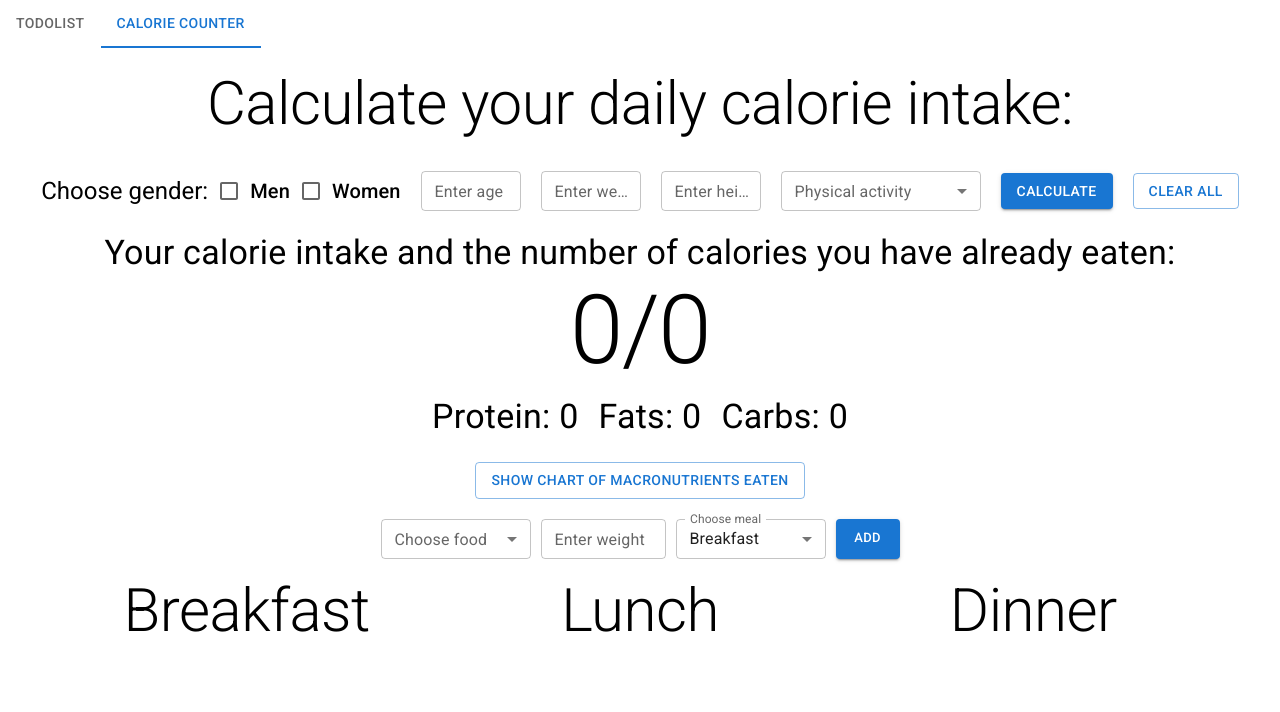
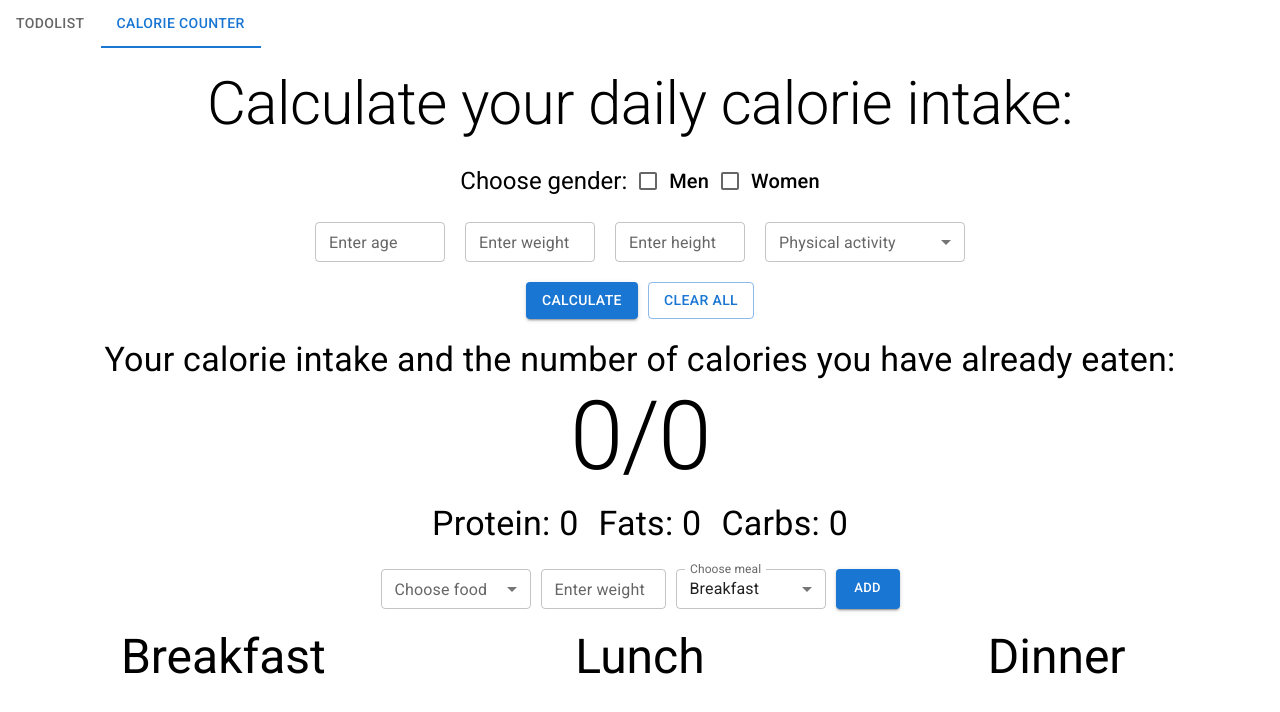
Before and after one commit to kittensgit/my-todo, a React (Create React App) app: page /calorie in a window 1280 px wide. Shown: the top 712 px of the page. Built offline with nearby package versions, Linux system fonts and the light colour scheme.

Commit message:
refactoring + little bit adaptive

```diff
--- a/src/components/meal/Meal.jsx
+++ b/src/components/meal/meals/Meal.jsx
@@ -79,14 +79,8 @@ const Meal = ({
     };
 
     return (
-        <Box
-            mx={2}
-            mt={2}
-            sx={{
-                width: '400px',
-            }}
-        >
-            <Typography sx={{ textAlign: 'center' }} variant="h2">
+        <Box className="meal">
+            <Typography sx={{ textAlign: 'center' }} variant="h3">
                 {mealName}
             </Typography>
             <Box>
--- a/src/components/meal/Meals.jsx
+++ b/src/components/meal/meals/Meals.jsx
@@ -116,14 +116,7 @@ const Meals = ({
     };
 
     return (
-        <Box
-            sx={{
-                display: 'flex',
-                flexDirection: 'column',
-                justifyContent: 'space-between',
-                marginBottom: '140px',
-            }}
-        >
+        <Box className="meals">
             <MealForm
                 addSelectedFood={addSelectedFood}
                 selectedFood={selectedFood}
@@ -139,7 +132,6 @@ const Meals = ({
             <Box
                 sx={{
                     display: 'flex',
-                    padding: '0 50px',
                     justifyContent: 'space-between',
                 }}
             >
--- /dev/null
+++ b/src/components/meal/normaCalorie/CheckboxWithLabel.jsx
@@ -0,0 +1,13 @@
+import { Box, Checkbox, Typography } from '@mui/material';
+import React from 'react';
+
+const CheckboxWithLabel = ({ checked, onChange, label }) => {
+    return (
+        <Box sx={{ display: 'flex', alignItems: 'center' }}>
+            <Checkbox checked={checked} onChange={onChange} />
+            <Typography variant="h6">{label}</Typography>
+        </Box>
+    );
+};
+
+export default CheckboxWithLabel;
--- /dev/null
+++ b/src/components/meal/normaCalorie/NormaCalorie.jsx
@@ -0,0 +1,91 @@
+import { Box, Button, Typography } from '@mui/material';
+import React, { useEffect, useState } from 'react';
+import NormaCalorieForm from './NormaCalorieForm';
+
+const NormaCalorie = ({
+    eatenCalorie,
+    eatenProtein,
+    eatenFats,
+    eatenCarbs,
+}) => {
+    const [normaCalorie, setNormaCalorie] = useState(0);
+
+    useEffect(() => {
+        loadFromLocalStorage();
+    }, []);
+
+    useEffect(() => {
+        saveToLocalStorage();
+    }, [normaCalorie]);
+
+    const saveToLocalStorage = () => {
+        localStorage.setItem('normaCalorie', normaCalorie);
+    };
+
+    const loadFromLocalStorage = () => {
+        setNormaCalorie(Number(localStorage.getItem('normaCalorie')) || 0);
+    };
+
+    const saveBMRToNormaCalorie = (bmr) => {
+        setNormaCalorie(bmr);
+    };
+
+    const clearNormaCalorie = () => {
+        setNormaCalorie(0);
+    };
+
+    return (
+        <Box
+            display={'flex'}
+            alignItems={'center'}
+            justifyContent={'space-between'}
+            flexDirection={'column'}
+            mx={3}
+        >
+            <Typography
+                sx={{
+                    marginTop: '20px',
+                    marginBottom: '20px',
+                }}
+                variant="h2"
+            >
+                Calculate your daily calorie intake:
+            </Typography>
+            <NormaCalorieForm
+                saveBMRToNormaCalorie={saveBMRToNormaCalorie}
+                clearNormaCalorie={clearNormaCalorie}
+            />
+            <Typography
+                sx={{
+                    marginTop: '20px',
+                    textAlign: 'center',
+                }}
+                variant="h4"
+            >
+                Your calorie intake and the number of calories you have already
+                eaten:
+            </Typography>
+            <Typography
+                sx={{
+                    marginBottom: '10px',
+                }}
+                variant="h1"
+            >
+                {eatenCalorie}/{normaCalorie}
+            </Typography>
+            <Box display={'flex'} justifyContent={'center'} gap={'20px'}>
+                <Typography variant="h4" mb={3}>
+                    Protein: {eatenProtein}
+                </Typography>
+                <Typography variant="h4" mb={3}>
+                    Fats: {eatenFats}
+                </Typography>
+                <Typography variant="h4" mb={3}>
+                    Carbs: {eatenCarbs}
+                </Typography>
+            </Box>
+        </Box>
+    );
+};
+
+export default NormaCalorie;
--- a/src/components/meal/NormaCalorie.jsx
+++ b/src/components/meal/normaCalorie/NormaCalorieForm.jsx
@@ -1,22 +1,9 @@
-import {
-    Box,
-    Button,
-    Checkbox,
-    MenuItem,
-    TextField,
-    Typography,
-} from '@mui/material';
+import { Box, Button, MenuItem, TextField, Typography } from '@mui/material';
 import React, { useEffect, useState } from 'react';
+import CheckboxWithLabel from './CheckboxWithLabel';
+import TextFieldWithLabel from './TextFieldWithLabel';
 
-const NormaCalorie = ({
-    eatenCalorie,
-    eatenProtein,
-    eatenFats,
-    eatenCarbs,
-    isShowChart,
-    toggleShowChart,
-}) => {
-    const [normaCalorie, setNormaCalorie] = useState(0);
+const NormaCalorieForm = ({ saveBMRToNormaCalorie, clearNormaCalorie }) => {
     const [isMenChecked, setIsMenChecked] = useState(false);
     const [isWomenChecked, setIsWomenChecked] = useState(false);
     const [age, setAge] = useState('');
@@ -32,15 +19,7 @@ const NormaCalorie = ({
     // Вызываем сохранение в локальное хранилище при изменении значений
     useEffect(() => {
         saveToLocalStorage();
-    }, [
-        isMenChecked,
-        isWomenChecked,
-        age,
-        weight,
-        height,
-        selectActivity,
-        normaCalorie,
-    ]);
+    }, [isMenChecked, isWomenChecked, age, weight, height, selectActivity]);
 
     // Функция для сохранения значений в локальном хранилище
     const saveToLocalStorage = () => {
@@ -50,7 +29,6 @@ const NormaCalorie = ({
         localStorage.setItem('weight', weight);
         localStorage.setItem('height', height);
         localStorage.setItem('selectActivity', selectActivity);
-        localStorage.setItem('normaCalorie', normaCalorie);
     };
 
     // Функция для загрузки значений из локального хранилища
@@ -65,7 +43,6 @@ const NormaCalorie = ({
         setWeight(localStorage.getItem('weight') || '');
         setHeight(localStorage.getItem('height') || '');
         setSelectActivity(localStorage.getItem('selectActivity') || '');
-        setNormaCalorie(Number(localStorage.getItem('normaCalorie')) || 0);
     };
 
     const handleChangeMen = () => {
@@ -143,7 +120,7 @@ const NormaCalorie = ({
             );
         }
 
-        setNormaCalorie(maleBMR + femaleBMR);
+        saveBMRToNormaCalorie(maleBMR + femaleBMR);
     };
 
     const handleClear = () => {
@@ -153,72 +130,42 @@ const NormaCalorie = ({
         setWeight('');
         setHeight('');
         setSelectActivity('');
-        setNormaCalorie(0);
+        clearNormaCalorie(0);
     };
 
     return (
-        <Box
-            display={'flex'}
-            alignItems={'center'}
-            justifyContent={'space-between'}
-            flexDirection={'column'}
-            mx={3}
-        >
-            <Typography
-                sx={{
-                    marginTop: '20px',
-                    marginBottom: '30px',
-                }}
-                variant="h2"
-            >
-                Calculate your daily calorie intake:
-            </Typography>
+        <Box className={'normaCalorie-form'}>
             <Box
                 sx={{
                     display: 'flex',
                     alignItems: 'center',
-                    gap: '20px',
-                    justifyContent: 'center',
                 }}
             >
-                <Box sx={{ display: 'flex', alignItems: 'center' }}>
                 <Typography variant="h5">Choose gender:</Typography>
-                    <Box sx={{ display: 'flex', alignItems: 'center' }}>
-                        <Checkbox
+                <CheckboxWithLabel
                     checked={isMenChecked}
                     onChange={handleChangeMen}
+                    label={'Men'}
                 />
-                        <Typography variant="h6">Men</Typography>
-                    </Box>
-                    <Box sx={{ display: 'flex', alignItems: 'center' }}>
-                        <Checkbox
+                <CheckboxWithLabel
                     checked={isWomenChecked}
                     onChange={handleChangeWomen}
+                    label={'Women'}
                 />
-                        <Typography variant="h6">Women</Typography>
             </Box>
-                </Box>
-                <TextField
-                    sx={{ width: '100px' }}
+            <Box className="normaCalorie-fields">
+                <TextFieldWithLabel
                     label="Enter age"
-                    variant="outlined"
-                    size="small"
                     value={age}
                     onChange={handleChangeAge}
                 />
-                <TextField
-                    sx={{ width: '100px' }}
+                <TextFieldWithLabel
                     label="Enter weight"
-                    variant="outlined"
-                    size="small"
                     value={weight}
                     onChange={handleChangeWeight}
                 />
-                <TextField
-                    sx={{ width: '100px' }}
+                <TextFieldWithLabel
                     label="Enter height"
-                    variant="outlined"
-                    size="small"
                     value={height}
                     onChange={handleChangeHeight}
                 />
@@ -242,6 +189,9 @@ const NormaCalorie = ({
                         Very high activity
                     </MenuItem>
                 </TextField>
+            </Box>
+
+            <Box display={'flex'} gap={'10px'}>
                 <Button variant="contained" onClick={handleClick}>
                     Calculate
                 </Button>
@@ -249,48 +199,8 @@ const NormaCalorie = ({
                     Clear all
                 </Button>
             </Box>
-            <Typography
-                sx={{
-                    marginTop: '20px',
-                    textAlign: 'center',
-                }}
-                variant="h4"
-            >
-                Your calorie intake and the number of calories you have already
-                eaten:
-            </Typography>
-            <Typography
-                sx={{
-                    marginBottom: '10px',
-                }}
-                variant="h1"
-            >
-                {eatenCalorie}/{normaCalorie}
-            </Typography>
-            <Box display={'flex'} justifyContent={'center'} gap={'20px'}>
-                <Typography variant="h4" mb={3}>
-                    Protein: {eatenProtein}
-                </Typography>
-                <Typography variant="h4" mb={3}>
-                    Fats: {eatenFats}
-                </Typography>
-                <Typography variant="h4" mb={3}>
-                    Carbs: {eatenCarbs}
-                </Typography>
-            </Box>
-            <Button
-                onClick={() => {
-                    toggleShowChart();
-                }}
-                sx={{ marginBottom: '20px' }}
-                variant="outlined"
-            >
-                {isShowChart
-                    ? 'hide chart of macronutrients eaten'
-                    : 'show chart of macronutrients eaten'}
-            </Button>
         </Box>
     );
 };
 
-export default NormaCalorie;
+export default NormaCalorieForm;
--- /dev/null
+++ b/src/components/meal/normaCalorie/TextFieldWithLabel.jsx
@@ -0,0 +1,17 @@
+import { TextField } from '@mui/material';
+import React from 'react';
+
+const TextFieldWithLabel = ({ label, value, onChange }) => {
+    return (
+        <TextField
+            sx={{ width: '130px' }}
+            label={label}
+            variant="outlined"
+            size="small"
+            value={value}
+            onChange={onChange}
+        />
+    );
+};
+
+export default TextFieldWithLabel;
--- a/src/components/pages/CaloriePage.jsx
+++ b/src/components/pages/CaloriePage.jsx
@@ -1,6 +1,6 @@
 import React, { useEffect, useState } from 'react';
-import Meals from '../meal/Meals';
-import NormaCalorie from '../meal/NormaCalorie';
+import Meals from '../meal/meals/Meals';
+import NormaCalorie from '../meal/normaCalorie/NormaCalorie';
 import { Chart as ChartJS, ArcElement, Tooltip, Legend } from 'chart.js';
 import { Pie } from 'react-chartjs-2';
 import { Box } from '@mui/material';
@@ -12,7 +12,6 @@ const CaloriePage = () => {
     const [eatenProtein, setEatenProtein] = useState(0);
     const [eatenFats, setEatenFats] = useState(0);
     const [eatenCarbs, setEatenCarbs] = useState(0);
-    const [isShowChart, setIsShowChart] = useState(false);
 
     useEffect(() => {
         loadEatenCalorieAndMacroFromLocalStorage();
@@ -71,10 +70,6 @@ const CaloriePage = () => {
         saveEatenCarbsToLocalStorage(sumEatenCarbs);
     };
 
-    const toggleShowChart = () => {
-        setIsShowChart(!isShowChart);
-    };
-
     const data = {
         labels: ['Protein', 'Fats', 'Carbs'],
         datasets: [
@@ -103,12 +98,10 @@ const CaloriePage = () => {
                 eatenProtein={eatenProtein}
                 eatenFats={eatenFats}
                 eatenCarbs={eatenCarbs}
-                isShowChart={isShowChart}
-                toggleShowChart={toggleShowChart}
             />
 
-            {isShowChart ? (
-                <Box width={'400px'} margin={'0 auto'} mb={3}>
+            {eatenProtein && eatenFats && eatenCarbs ? (
+                <Box width={'300px'} margin={'0 auto'} mb={3}>
                     <Pie data={data} />
                 </Box>
             ) : (
--- a/src/index.css
+++ b/src/index.css
@@ -94,6 +94,54 @@ input {
     background-color: #222;
 }
 
+.meals {
+    display: flex;
+    padding: 0 60px;
+    flex-direction: column;
+    margin-bottom: 140px;
+    justify-content: space-between;
+}
+
+.meal {
+    width: 400px;
+    margin: 20px 10px 20px;
+}
+
+.meal-item {
+    display: flex;
+    align-items: center;
+    justify-content: space-between;
+    border: 1px dashed black;
+    padding: 10px;
+    width: 400px;
+    flex-wrap: wrap;
+    margin-top: 20px;
+}
+
+.normaCalorie-form {
+    display: flex;
+    align-items: center;
+    gap: 20px;
+    justify-content: space-between;
+}
+
+.normaCalorie-fields {
+    display: flex;
+    gap: 10px;
+}
+
+@media (max-width: 1350px) {
+    .normaCalorie-form {
+        flex-direction: column;
+    }
+    .normaCalorie-fields {
+        gap: 20px;
+    }
+    .meals {
+        padding: 0 15px;
+    }
+}
+
 @media (max-width: 698px) {
     .todoform {
         flex-direction: column;
```
Also changed, not shown: src/components/meal/meals/MealItem.jsx (renamed from src/components/meal/MealItem.jsx, +1 -13 lines), src/components/meal/meals/EditMealForm.jsx (renamed from src/components/meal/EditMealForm.jsx), src/components/meal/meals/MealForm.jsx (renamed from src/components/meal/MealForm.jsx). Lines whose indentation alone changed are shown as unchanged.
